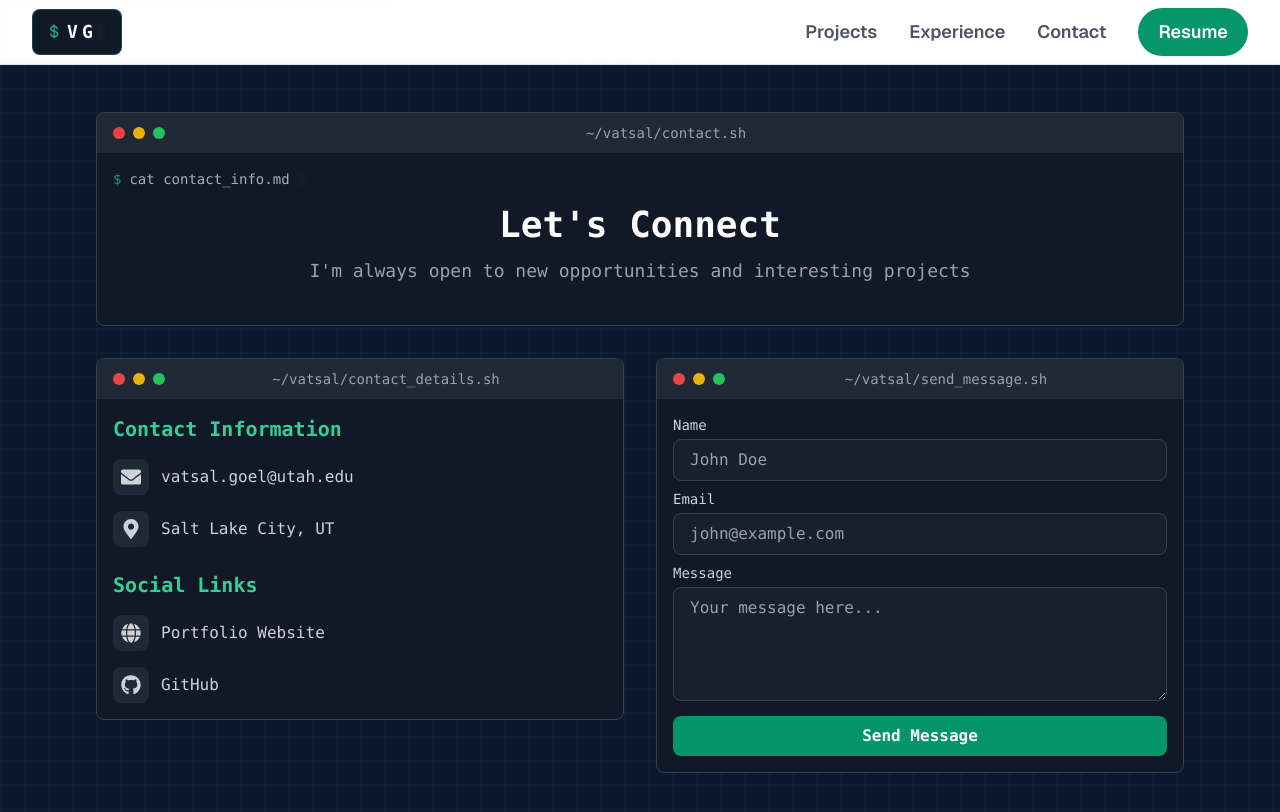
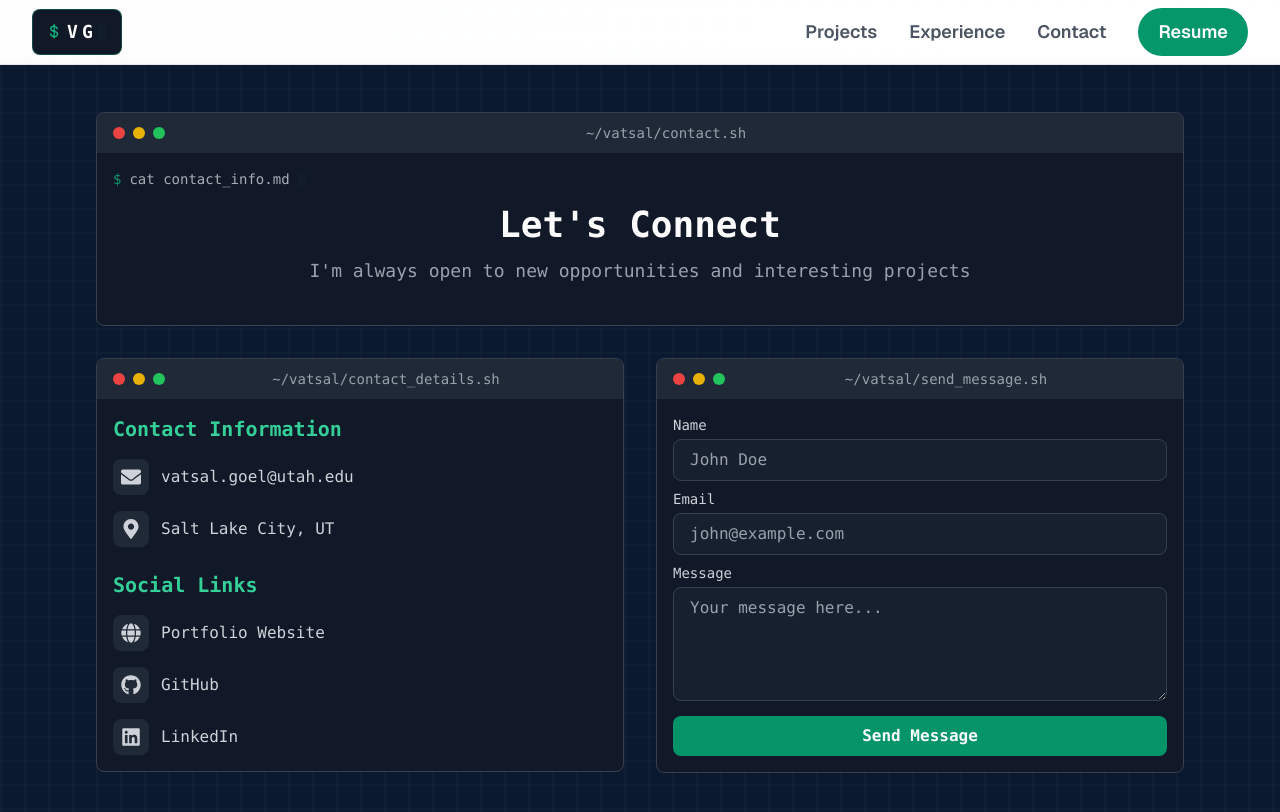
Before and after one commit to VatsalGoel3/personal-portfolio, a Next.js app: page /contact in a window 1280 px wide. Shown: the top 812 px of the page. Built offline with nearby package versions, Linux system fonts and the light colour scheme.

Commit message:
feat: update LinkedIn logo and UI

```diff
--- a/app/contact/page.tsx
+++ b/app/contact/page.tsx
@@ -2,7 +2,7 @@
 
 import { useEffect, useState } from 'react';
 import { motion } from 'framer-motion';
-import { FaEnvelope, FaGithub, FaMapMarkerAlt, FaGlobe } from 'react-icons/fa';
+import { FaEnvelope, FaGithub, FaMapMarkerAlt, FaGlobe, FaLinkedin } from 'react-icons/fa';
 import TerminalWindow from '@/components/TerminalWindow';
 import TerminalText from '@/components/TerminalText';
 
@@ -103,6 +103,17 @@ export default function ContactPage() {
                         </div>
                         GitHub
                       </a>
+                      <a
+                        href="https://www.linkedin.com/in/vatsalgoel/"
+                        target="_blank"
+                        rel="noopener noreferrer"
+                        className="flex items-center gap-3 text-gray-300 hover:text-emerald-400 transition-colors group"
+                      >
+                        <div className="p-2 bg-gray-800 rounded-lg group-hover:bg-emerald-500/10 transition-colors">
+                          <FaLinkedin className="w-5 h-5" />
+                        </div>
+                        LinkedIn
+                      </a>
                     </div>
                   </div>
                 </div>
--- a/app/page.tsx
+++ b/app/page.tsx
@@ -4,7 +4,7 @@
 // import Link from "next/link";
 import {
   FaGithub, FaCode, FaServer, FaTools,
-  FaPython, FaJava, FaJs, FaReact, FaAws, FaDocker
+  FaPython, FaJava, FaJs, FaReact, FaAws, FaDocker, FaLinkedin
 } from "react-icons/fa";
 import {
   SiCplusplus, SiGo, SiTensorflow, SiKubernetes,
@@ -306,6 +306,15 @@ export default function Home() {
                   >
                     <FaGithub className="w-8 h-8" />
           </a>
+                  <a
+                    href="https://www.linkedin.com/in/vatsalgoel/"
+                    target="_blank"
+                    rel="noopener noreferrer"
+                    className="flex items-center gap-3 text-gray-300 hover:text-emerald-400 transition-colors"
+                  >
+                    <FaLinkedin className="w-5 h-5" />
+                    LinkedIn
+                  </a>
                 </motion.div>
               </div>
 
@@ -438,7 +447,7 @@ export default function Home() {
 
       {/* Contact Section */}
       <ScrollAnimation>
-        <section className="relative py-20 bg-gray-900 text-white">
+        <section className="relative py-10 bg-gray-900 text-white">
           <div className="absolute inset-0 bg-[linear-gradient(to_right,#ffffff05_2px,transparent_1px),linear-gradient(to_bottom,#ffffff05_2px,transparent_1px)] bg-[size:24px_24px] bg-fixed" />
           <div className="relative max-w-7xl mx-auto px-4 sm:px-6 lg:px-8">
             <TerminalWindow title="contact.sh">
@@ -446,7 +455,7 @@ export default function Home() {
                 text="echo 'Let's connect!'"
                 className="mb-6"
               />
-              <div className="grid grid-cols-1 md:grid-cols-2 gap-12">
+              <div className="grid grid-cols-1 md:grid-cols-2 gap-8 items-start">
                 <div>
                   <p className="text-gray-300 mb-8">
                     I&apos;m always interested in hearing about new projects and opportunities.
--- a/components/ContactForm.tsx
+++ b/components/ContactForm.tsx
@@ -25,7 +25,7 @@ export default function ContactForm() {
   };
 
   return (
-    <form onSubmit={handleSubmit} className="space-y-6">
+    <form onSubmit={handleSubmit} className="space-y-4">
       <div>
         <label htmlFor="name" className="block text-sm font-medium text-gray-300">
           Name
```
